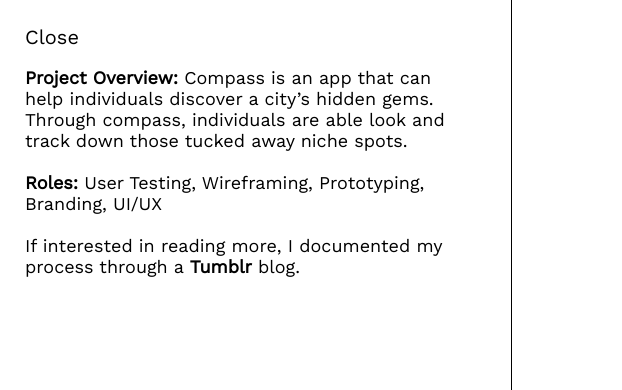
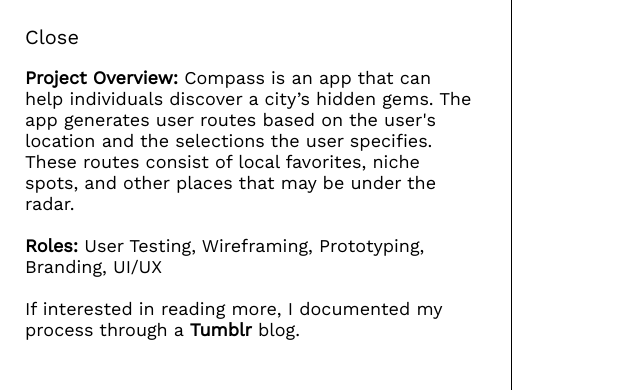
Before and after one commit to dianamejiax/dianamejia.co, a plain HTML site: page compass.html in a window 1280 px wide. Both pictures are taken after a click on the link "Info". Shown: the top 390 px of the page, 0-622 px from the left. Drawn offline with nearby package versions, Linux system fonts and the light colour scheme.

Commit message:
compass description update

```diff
--- a/compass.html
+++ b/compass.html
@@ -26,9 +26,10 @@
      <div class="infoBox">
       <div class="infoBox_content">
         <br><br>
-        <b>Project Overview:</b> Compass is an app that can help individuals discover a city’s
-        hidden gems. Through compass, individuals are able look and
-        track down those tucked away niche spots.
+        <b>Project Overview:</b> Compass is an app that can help individuals discover a city’s hidden gems.
+        The app generates user routes based on the user's location and the selections the user
+        specifies. These routes consist of local favorites, niche spots, and other places that may
+        be under the radar.
         <br><br>
         <b>Roles:</b> User Testing, Wireframing, Prototyping, Branding, UI/UX
         <br><br>
```
